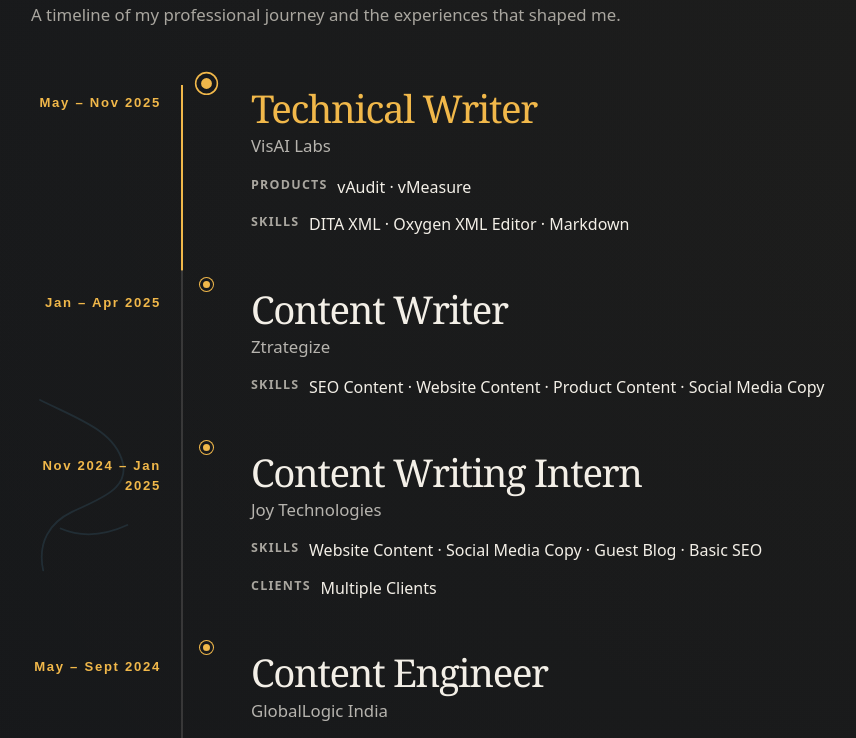
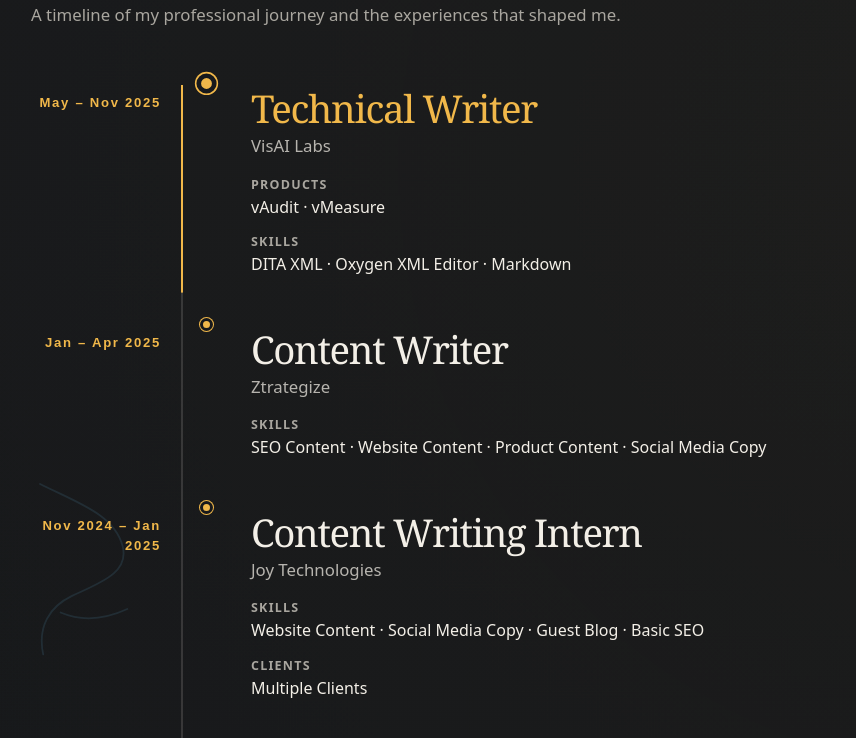
Before and after one commit to Gajamathi/gajalakshmi-portfolio, a React (Vite) app: page / in a window 1280 px wide. Shown: the part 5357-6095 px from the top of the page, without its empty margins (39-895 px from the left). Built offline with nearby package versions, Linux system fonts and the light colour scheme.

Commit message:
Fix My Journey metadata hierarchy alignment

```diff
--- a/MyJourney.tsx
+++ b/MyJourney.tsx
@@ -56,9 +56,25 @@
               <div className="journey-role">
                 <h3>{entry.role}</h3>
                 <p>{entry.company}</p>
-                {entry.products && <div className="journey-detail"><b>Products</b><span>{entry.products.join(' · ')}</span></div>}
-                <div className="journey-detail"><b>Skills</b><span>{entry.skills.join(' · ')}</span></div>
-                {entry.clients && <div className="journey-detail"><b>Clients</b><span>{entry.clients.join(' · ')}</span></div>}
+
+                {entry.products && (
+                  <div className="journey-detail" style={{ display: 'block' }}>
+                    <b style={{ display: 'block' }}>Products</b>
+                    <span style={{ display: 'block' }}>{entry.products.join(' · ')}</span>
+                  </div>
+                )}
+
+                <div className="journey-detail" style={{ display: 'block' }}>
+                  <b style={{ display: 'block' }}>Skills</b>
+                  <span style={{ display: 'block' }}>{entry.skills.join(' · ')}</span>
+                </div>
+
+                {entry.clients && (
+                  <div className="journey-detail" style={{ display: 'block' }}>
+                    <b style={{ display: 'block' }}>Clients</b>
+                    <span style={{ display: 'block' }}>{entry.clients.join(' · ')}</span>
+                  </div>
+                )}
               </div>
             </article>
           ))}
```
